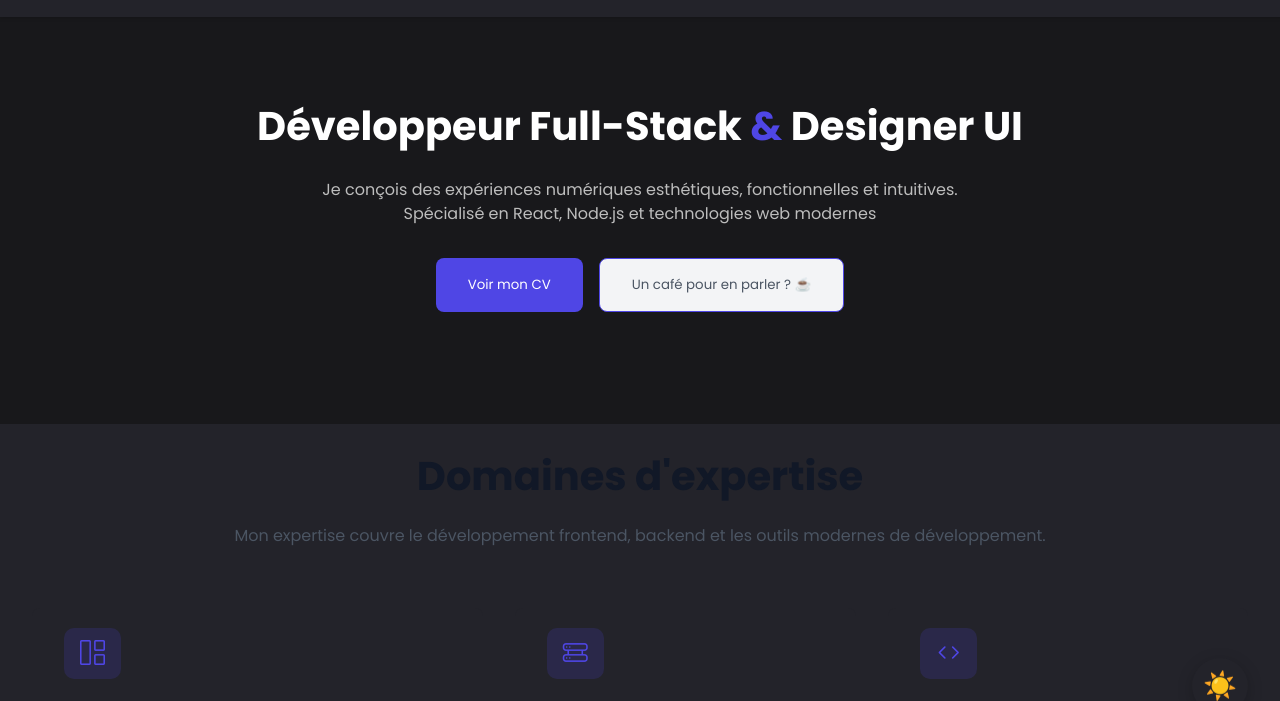
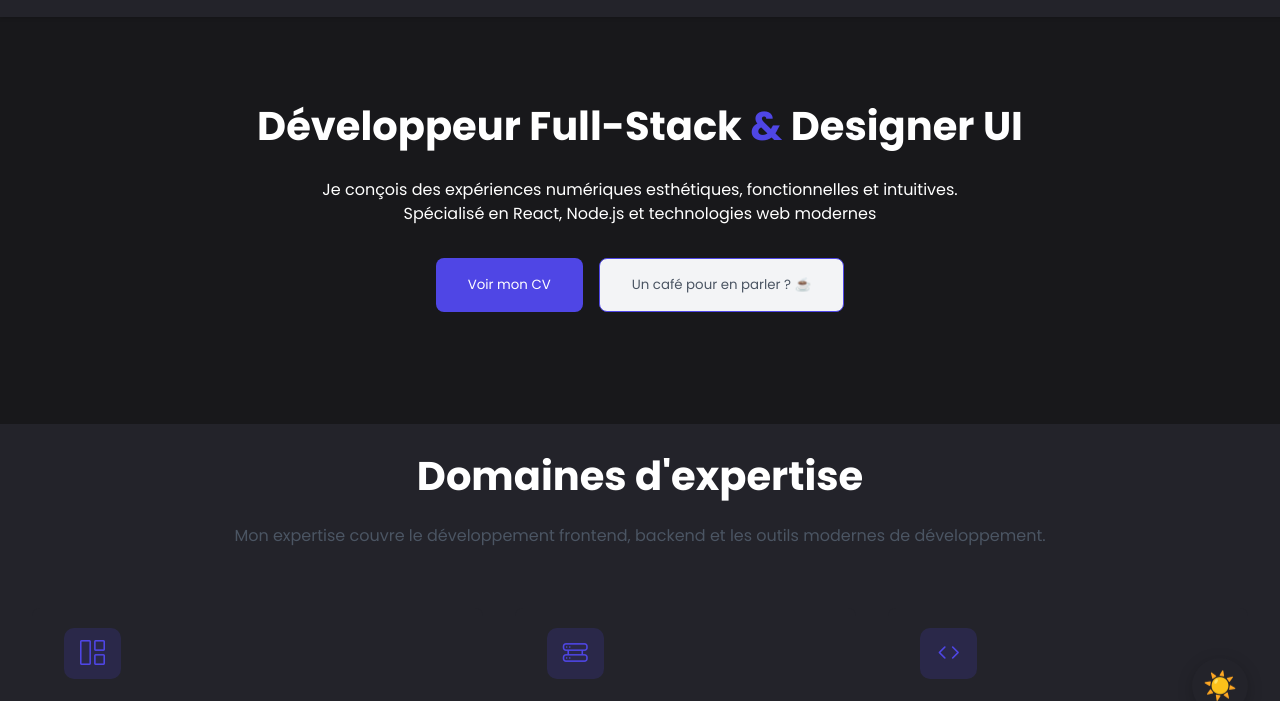
Before and after one commit to Dukent29/My_portolio, a plain HTML site: page index.html in a window 1280 px wide. Both pictures are taken after a click on the button "Toggle dark mode". Shown: the part 54-755 px from the top of the page. Drawn offline with nearby package versions, Linux system fonts and the light colour scheme.

Commit message:
update dark theme

```diff
--- a/assets/css/stylesheet.css
+++ b/assets/css/stylesheet.css
@@ -1323,12 +1323,21 @@ body.dark-mode .latest_blog{
 body.dark-mode .footer_social{
   background-color: #18181b !important;
 }
-body.dark-mode .presentation h1{
+
+body.dark-mode .presentation p,body.dark-mode .expectise h2,
+body.dark-mode .expectises p,
+body.dark-mode .project_info p,
+body.dark-mode .blog p,
+body.dark-mode .footer_info,
+body.dark-mode .copyrights,
+body.dark-mode .blog h3,
+body.dark-mode .project_info h3,
+body.dark-mode .expectise h2,body.dark-mode .presentation h1,
+body.dark-mode .sub-title, body.dark-mode .styled-title h1, body.dark-mode #competence-supp h2,
+body.dark-mode li{
   color: #fff !important;
 }
-body.dark-mode .presentation p {
-  color: #bdbdbd !important;
-}
+
 
 body.dark-mode .project_info h3,
 body.dark-mode .blog h3,
```
